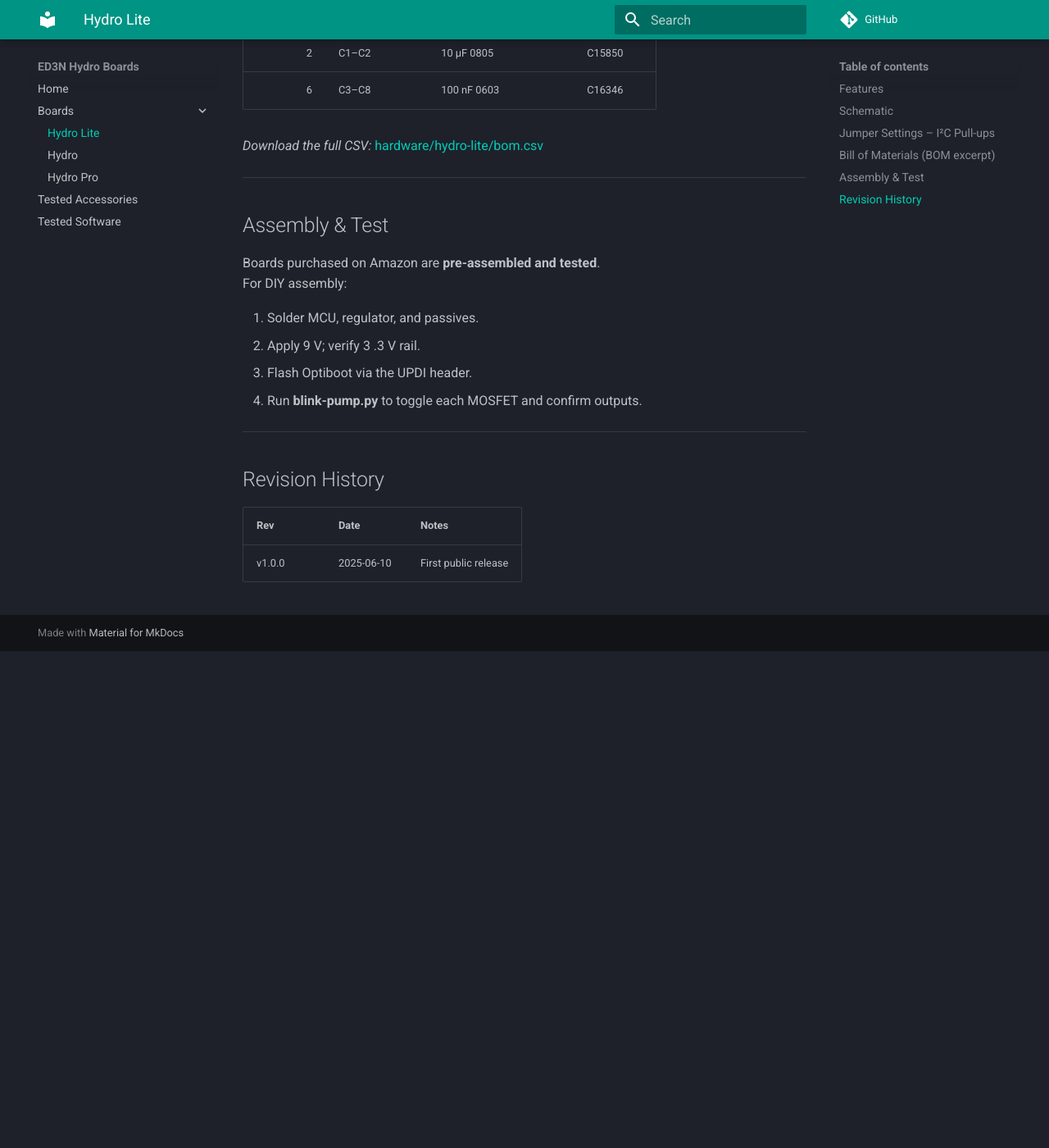
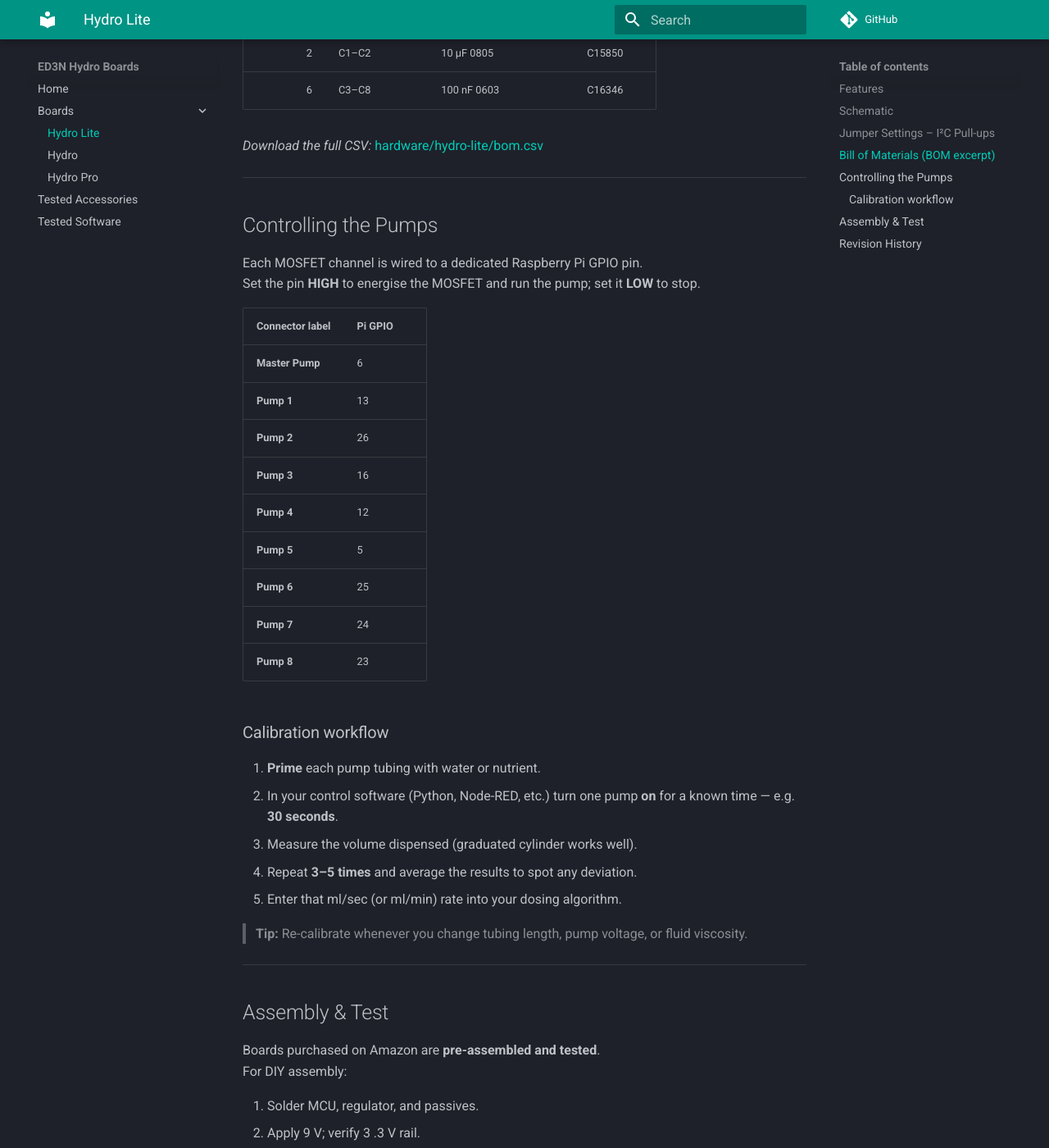
Before and after one commit to cajun1689/ed3n, an MkDocs documentation site: the page built from docs/boards/hydro-lite.md, in a window 1280 px wide and 1400 px high, scrolled down 2321 px. Shown: the whole window at 82% size. Built offline with MkDocs 1.6.1 and Material for MkDocs 9.7.7, drawn with Linux system fonts in a browser that asks for light colours; comment, search, counter and statistics services are not loaded; before the commit the page ends 3115 px from its top, so only the background shows below that.

Commit message:
docs: added GPIO pin-outs for pumps

```diff
--- a/docs/boards/hydro-lite.md
+++ b/docs/boards/hydro-lite.md
@@ -68,6 +68,35 @@ No soldering is required—boards arrive fully assembled and electrically tested
 
 ---
 
+## Controlling the Pumps
+
+Each MOSFET channel is wired to a dedicated Raspberry Pi GPIO pin.
+Set the pin **HIGH** to energise the MOSFET and run the pump; set it **LOW** to stop.
+
+| Connector label | Pi GPIO |
+|-----------------|---------|
+| **Master Pump** | 6  |
+| **Pump 1** | 13 |
+| **Pump 2** | 26 |
+| **Pump 3** | 16 |
+| **Pump 4** | 12 |
+| **Pump 5** | 5  |
+| **Pump 6** | 25 |
+| **Pump 7** | 24 |
+| **Pump 8** | 23 |
+
+### Calibration workflow
+
+1. **Prime** each pump tubing with water or nutrient.
+2. In your control software (Python, Node-RED, etc.) turn one pump **on** for a known time — e.g. **30 seconds**.
+3. Measure the volume dispensed (graduated cylinder works well).
+4. Repeat **3–5 times** and average the results to spot any deviation.
+5. Enter that ml/sec (or ml/min) rate into your dosing algorithm.
+
+> **Tip:** Re-calibrate whenever you change tubing length, pump voltage, or fluid viscosity.
+
+---
+
 ## Assembly & Test
 
 Boards purchased on Amazon are **pre-assembled and tested**.
```
